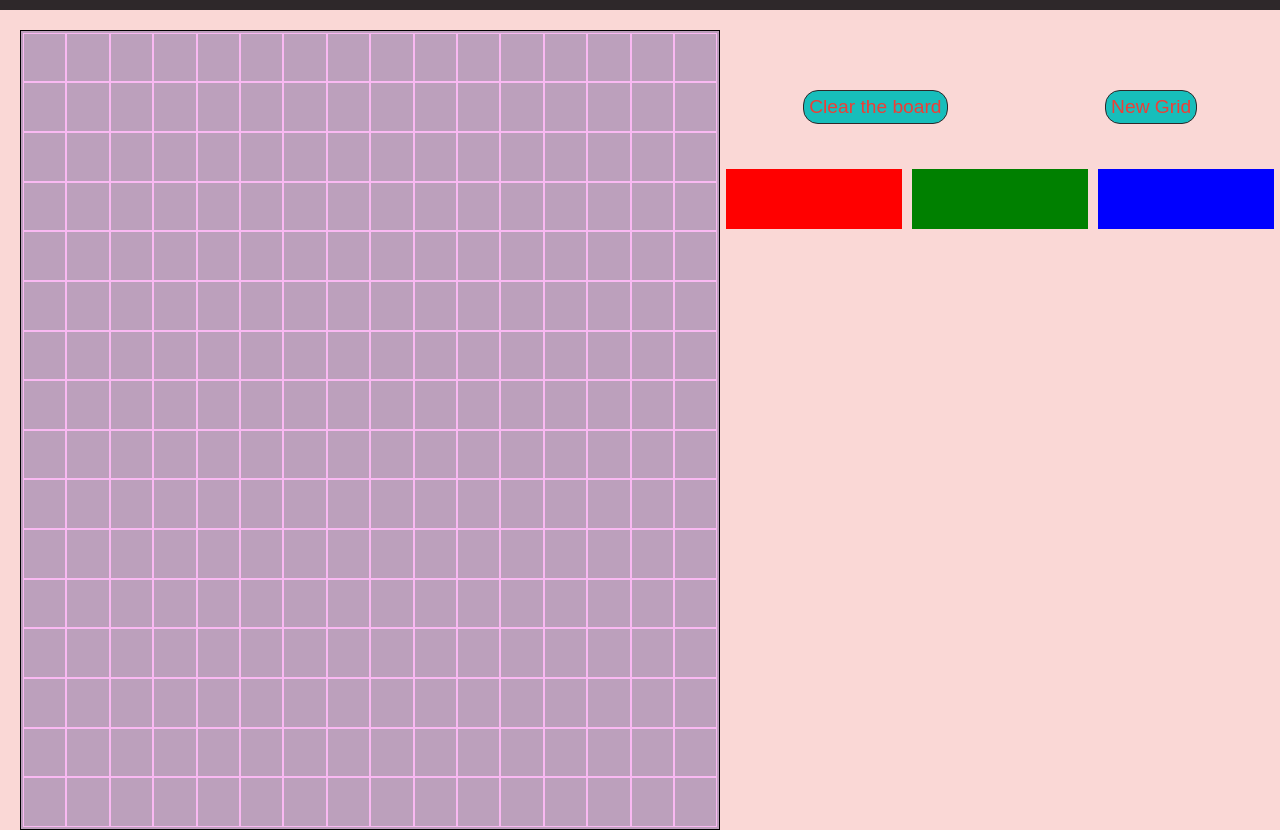
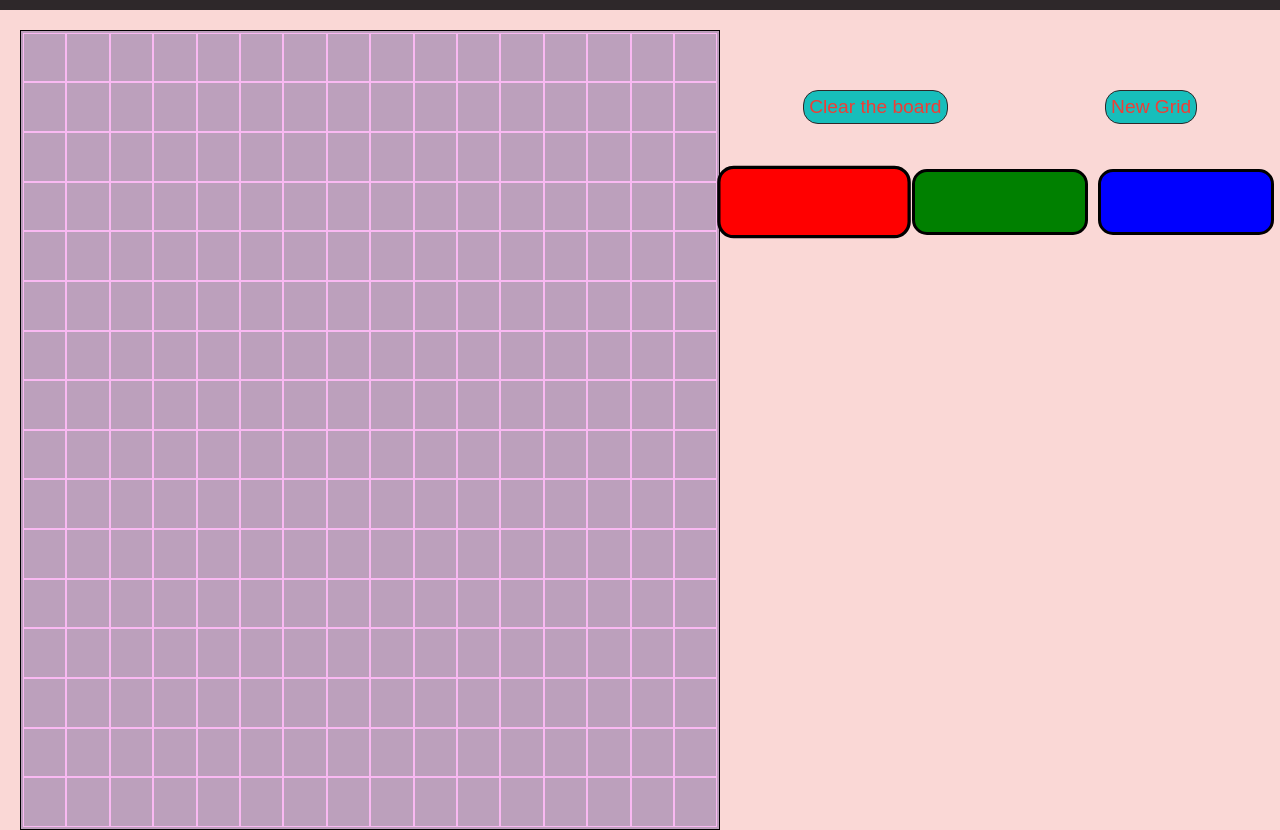
Before and after one commit to Tropienet/etch-sketch, a plain HTML site: page index.html in a window 1280 px wide. In both pictures the pointer is over the element 814 px from the left and 286 px from the top of the page. Shown: the part 88-918 px from the top of the page. Drawn offline with Linux system fonts and the light colour scheme.

Commit message:
Added css for RGB buttons

```diff
--- a/styles/style.css
+++ b/styles/style.css
@@ -76,6 +76,15 @@ body {
 #blue {
     flex: auto;
     padding: 30px 0;
+    border: 3px solid black;
+    border-radius: 15px;
+    transition: all 0.1s ease-in-out;
+}
+
+#red:hover,
+#green:hover,
+#blue:hover {
+    transform: scale(1.1) perspective(1px);
 }
 
 #red {
```
